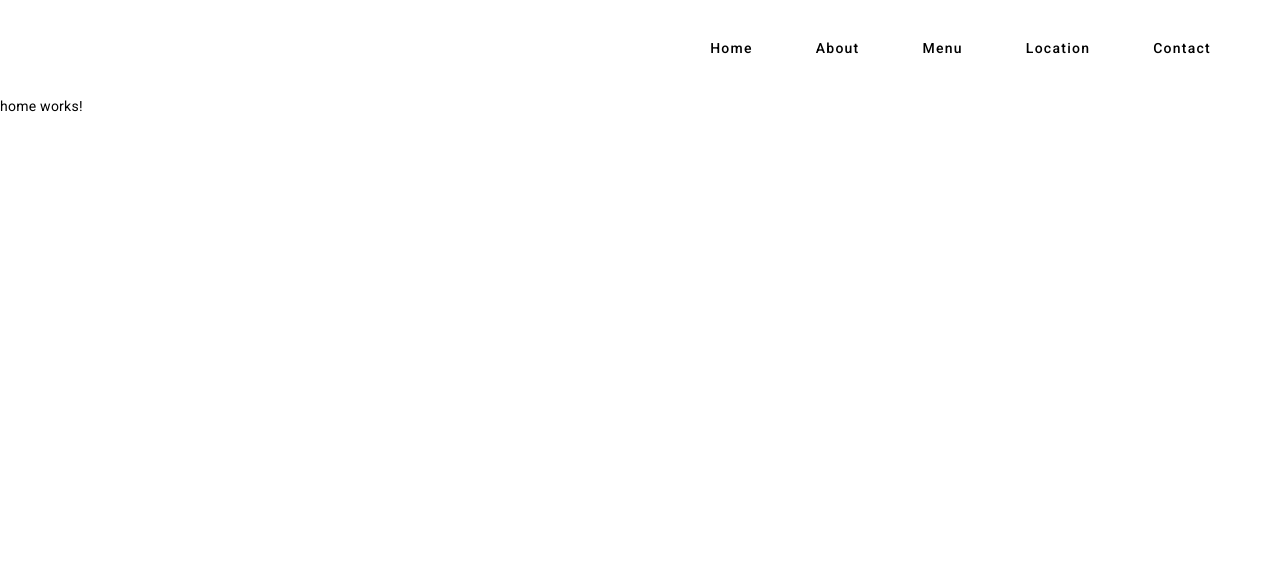
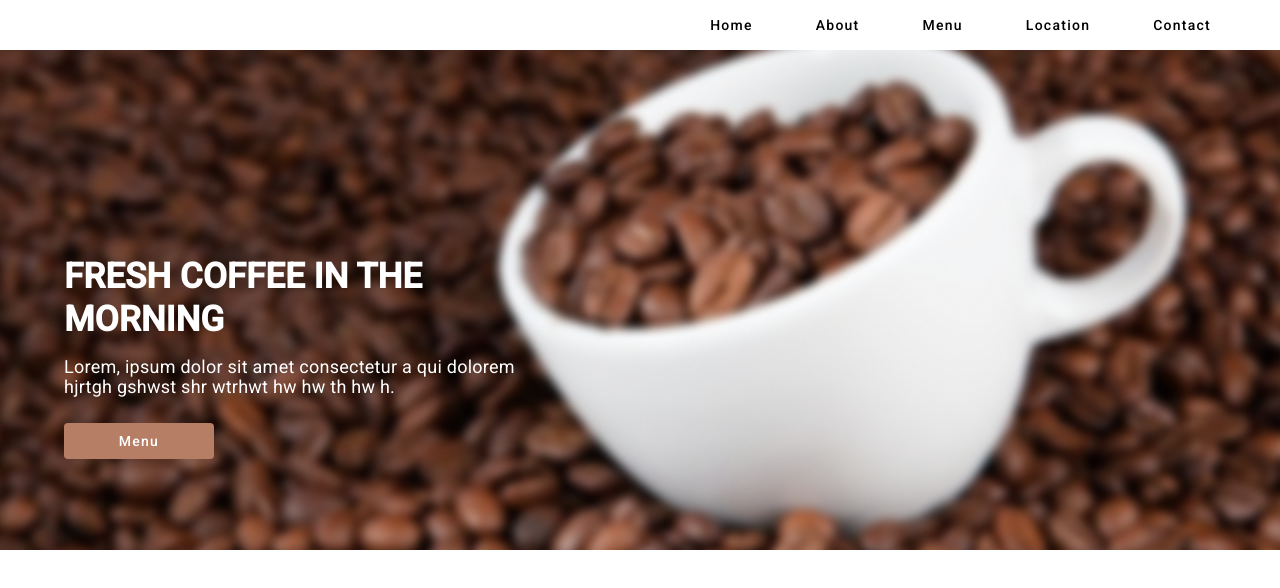
Before and after one commit to ATD-brother/Coffe-App1, an Angular app: page /home in a window 1280 px wide. Shown: the top 588 px of the page. Built offline with nearby package versions, Linux system fonts and the light colour scheme.

Commit message:
creare prima sectiune

```diff
--- a/src/app/app.module.ts
+++ b/src/app/app.module.ts
@@ -6,10 +6,13 @@ import { AppComponent } from './app.component';
 import { BrowserAnimationsModule } from '@angular/platform-browser/animations';
 import { NavigationComponent } from "./controls/navigation/navigation.component";
 import { MaterialModule } from './controls/material-ang/material.modules';
+import { HomeComponent } from './pages/home/home.component';
 
 @NgModule({
     declarations: [
         AppComponent,
+        HomeComponent,
+        NavigationComponent,
     ],
     providers: [],
     bootstrap: [AppComponent],
@@ -17,8 +20,7 @@ import { MaterialModule } from './controls/material-ang/material.modules';
         BrowserModule,
         AppRoutingModule,
         BrowserAnimationsModule,
-        NavigationComponent,
-        MaterialModule
+        MaterialModule,
     ]
 })
 export class AppModule { }
--- a/src/app/controls/navigation/navigation.component.scss
+++ b/src/app/controls/navigation/navigation.component.scss
@@ -2,8 +2,8 @@
   display: flex;
   justify-content: center;
   & > .navbar {
-    height: 96px;
-    max-height: 96px;
+    height: 50px;
+    max-height: 50px;
     display: flex;
     flex-direction: row;
     flex-grow: 1;
--- a/src/app/controls/navigation/navigation.component.ts
+++ b/src/app/controls/navigation/navigation.component.ts
@@ -4,8 +4,6 @@ import { RouterModule, Routes } from '@angular/router';
 
 @Component({
   selector: 'app-navigation',
-  standalone: true,
-  imports: [MaterialModule,RouterModule,],
   templateUrl: './navigation.component.html',
   styleUrl: './navigation.component.scss'
 })
--- a/src/app/pages/home/home.component.html
+++ b/src/app/pages/home/home.component.html
@@ -1 +1,11 @@
-<p>home works!</p>
+<div class="home-content">
+    <div class="first-section">
+        <div class="content-1sec">
+            <h1>FRESH COFFEE IN THE MORNING</h1>
+            <p>Lorem, ipsum dolor sit amet consectetur a
+                qui dolorem hjrtgh  gshwst shr wtrhwt hw hw th hw h.</p>
+            <button mat-button class="button-menu">Menu</button>
+        </div>
+    </div>
+
+</div>
--- a/src/app/pages/home/home.component.scss
+++ b/src/app/pages/home/home.component.scss
@@ -0,0 +1,34 @@
+.home-content {
+  display: flex;
+  flex-direction: column;
+  justify-content: center;
+  .first-section {
+   // background-image: url(/assets/images/HomePage/img1.jpg);
+   background-image: url(/assets/images/HomePage/backgroun-1sec-homePage.png);
+    background-position: center center;
+    background-size: cover;
+    background-repeat: no-repeat;
+    height: 500px;
+    .content-1sec {
+      width: 36%;
+      color: white;
+      margin-top: 16%;
+      margin-left: 5%;
+      h1 {
+        font-size: 35px;
+        font-weight: bold;
+        line-height: 43px;
+      }
+      p {
+        font-size: 18px;
+        line-height: 20px;
+      }
+      .button-menu {
+        margin-top: 3%;
+        width: 150px;
+        background-color: #b77e66;
+        color: white;
+      }
+    }
+  }
+}
--- a/src/app/pages/home/home.component.ts
+++ b/src/app/pages/home/home.component.ts
@@ -1,9 +1,8 @@
 import { Component } from '@angular/core';
+import { MaterialModule } from 'src/app/controls/material-ang/material.modules';
 
 @Component({
   selector: 'app-home',
-  standalone: true,
-  imports: [],
   templateUrl: './home.component.html',
   styleUrl: './home.component.scss'
 })
```
Also changed, not shown: src/assets/images/HomePage/backgroun-1sec-homePage.png (added), src/assets/images/HomePage/img1.jpg (added).
